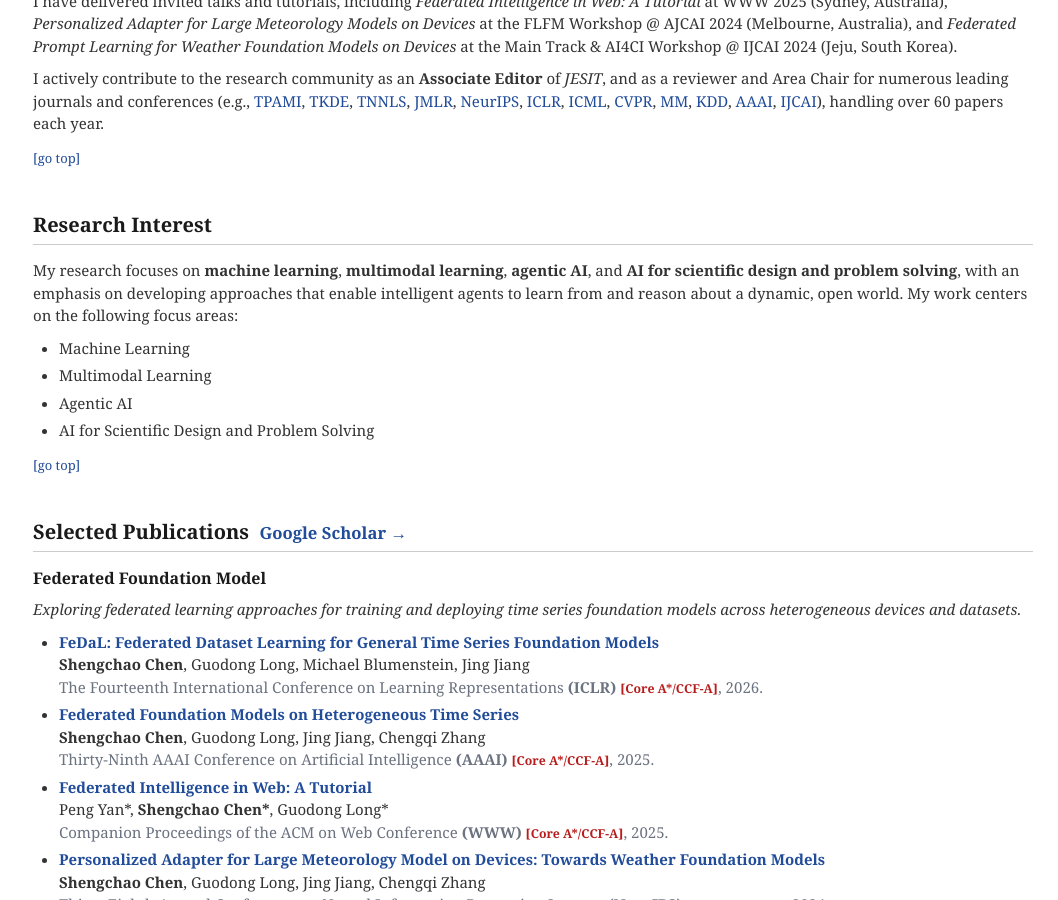
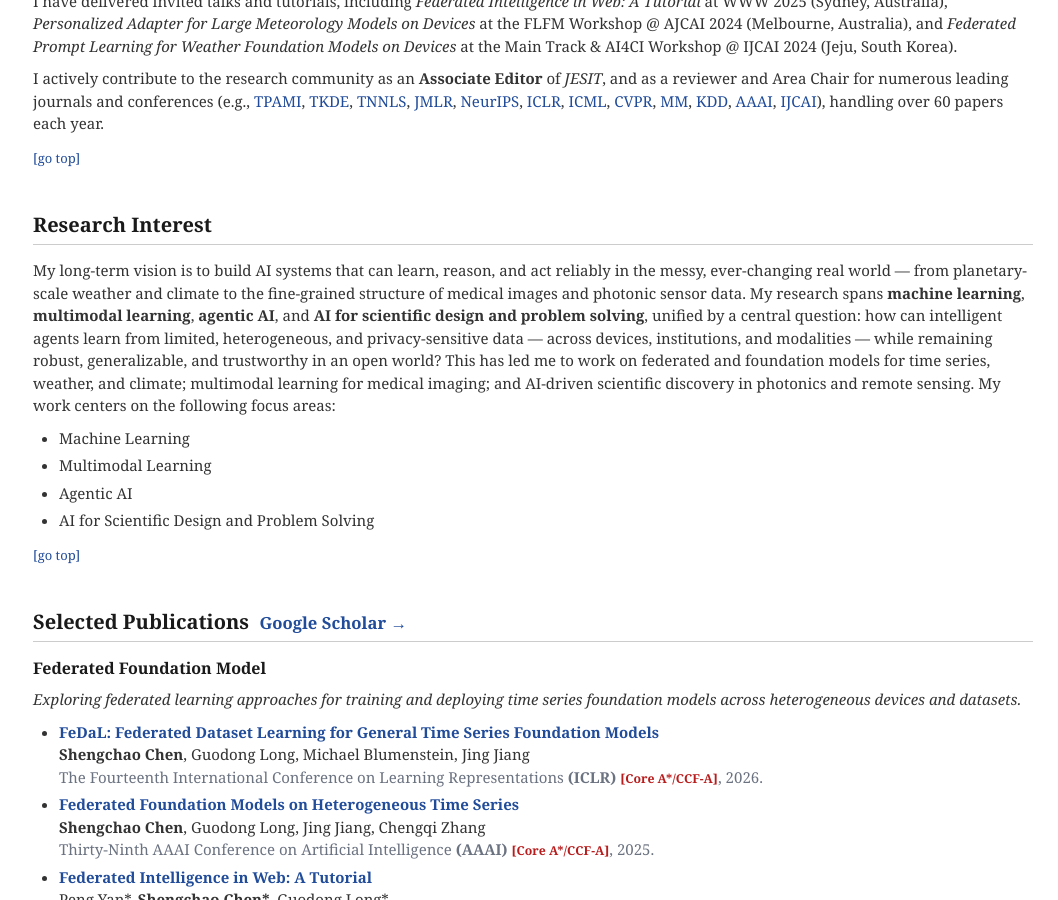
Before and after one commit to shengchaochen82/shengchaochen82.github.io, a Jekyll site: the page built from index.md, in a window 1280 px wide and 900 px high, scrolled down 523 px. Shown: the whole window, without its empty margins (107-1165 px from the left). Built offline with Jekyll 4.4.1, drawn with Linux system fonts in a browser that asks for light colours.

Commit message:
Content: rewrite Research Interest intro with a broader research vision
Co-Authored-By: Claude Sonnet 5 <noreply@anthropic.com>

```diff
--- a/_includes/classic_research_interest.html
+++ b/_includes/classic_research_interest.html
@@ -1,6 +1,6 @@
 <section class="classic-section" id="research-interest">
   <h1>Research Interest</h1>
-  <p>My research focuses on <strong>machine learning</strong>, <strong>multimodal learning</strong>, <strong>agentic AI</strong>, and <strong>AI for scientific design and problem solving</strong>, with an emphasis on developing approaches that enable intelligent agents to learn from and reason about a dynamic, open world. My work centers on the following focus areas:</p>
+  <p>My long-term vision is to build AI systems that can learn, reason, and act reliably in the messy, ever-changing real world — from planetary-scale weather and climate to the fine-grained structure of medical images and photonic sensor data. My research spans <strong>machine learning</strong>, <strong>multimodal learning</strong>, <strong>agentic AI</strong>, and <strong>AI for scientific design and problem solving</strong>, unified by a central question: how can intelligent agents learn from limited, heterogeneous, and privacy-sensitive data — across devices, institutions, and modalities — while remaining robust, generalizable, and trustworthy in an open world? This has led me to work on federated and foundation models for time series, weather, and climate; multimodal learning for medical imaging; and AI-driven scientific discovery in photonics and remote sensing. My work centers on the following focus areas:</p>
   <ul>
     <li>Machine Learning</li>
     <li>Multimodal Learning</li>
```
